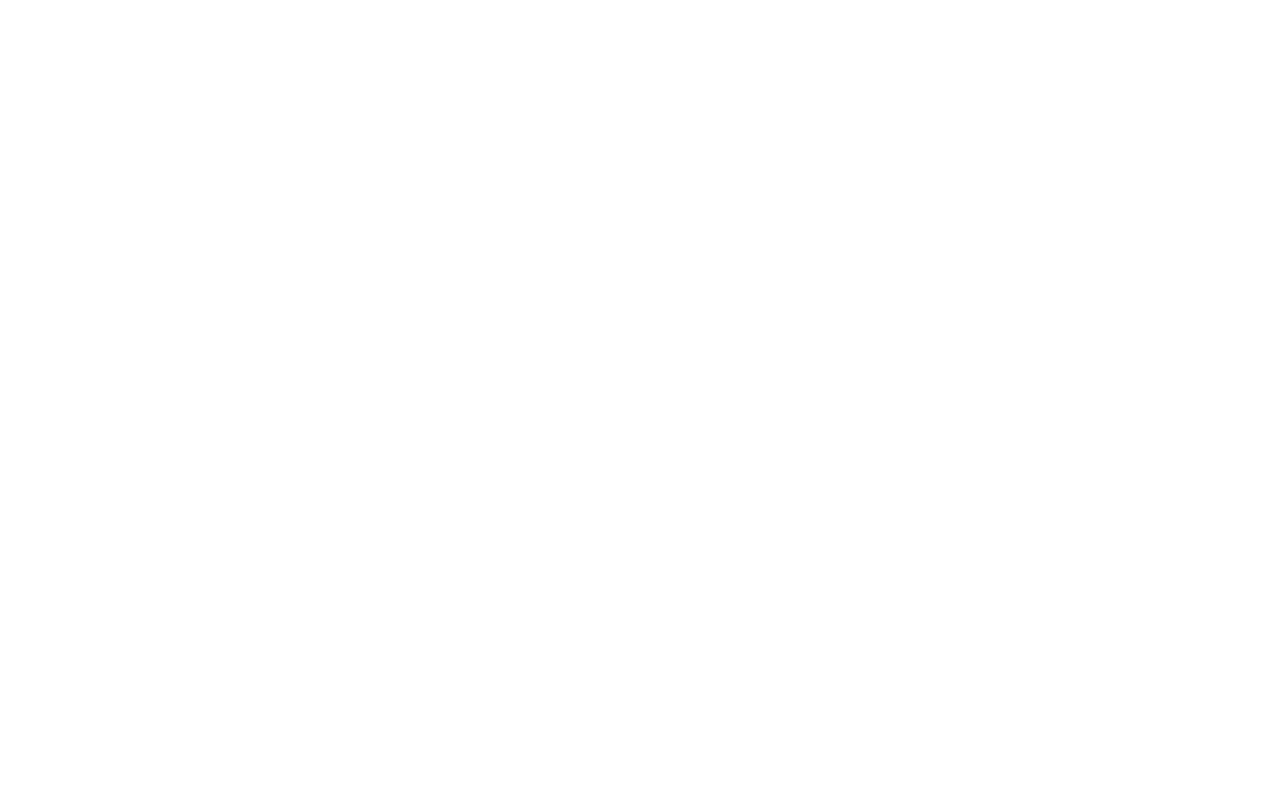
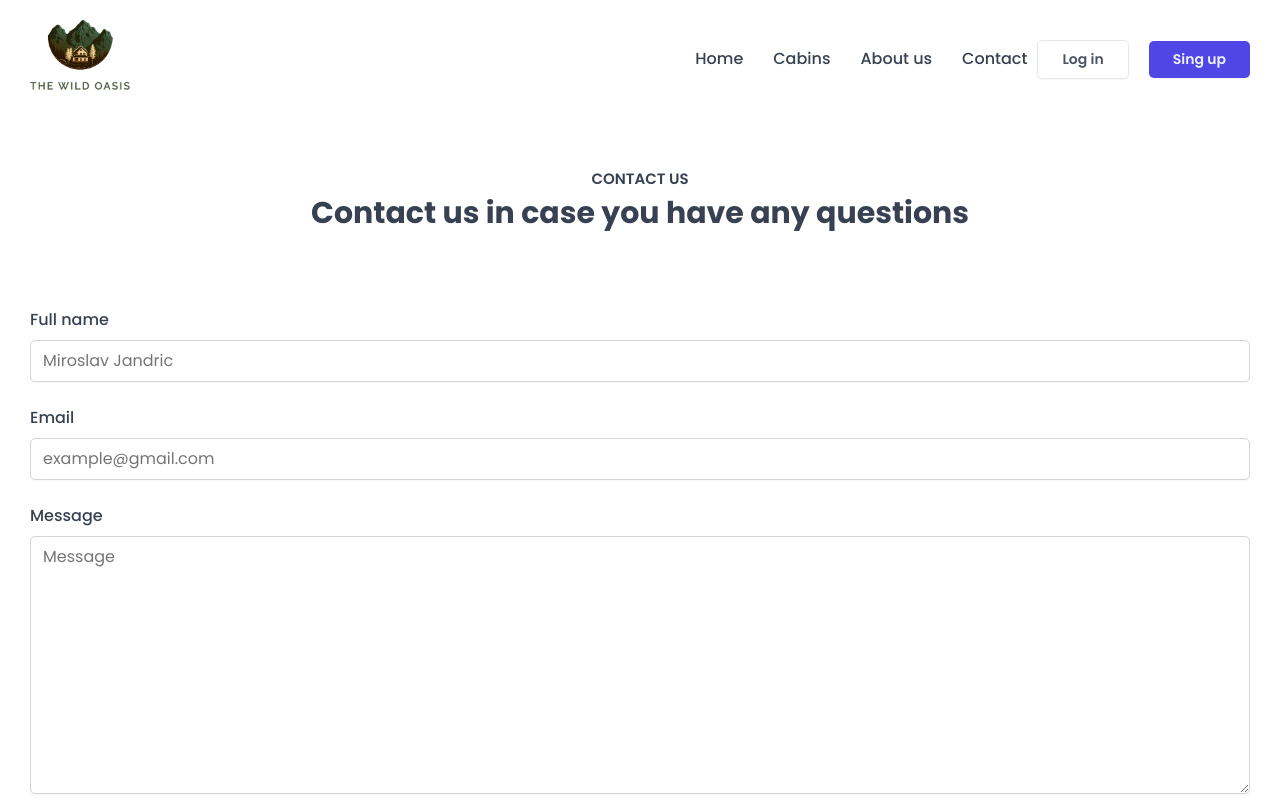
Before and after one commit to Miroslav022/the-wild-oasis-website, a React (Vite) app: page /contact in a window 1280 px wide. Before the commit this address had no page. Shown: the top 800 px of the page. Built offline with nearby package versions, Linux system fonts and the light colour scheme; a web font is replaced by a local one.

Commit message:
Contact page

```diff
--- a/src/App.jsx
+++ b/src/App.jsx
@@ -13,6 +13,7 @@
 import EditUser from "./pages/EditUser";
 import Cabin from "./pages/Cabin";
 import Booking from "./pages/Booking";
+import Contact from "./pages/Contact";
 
 const queryClient = new QueryClient({
   defaultOptions: {
@@ -45,6 +46,7 @@
             <Route path="/cabin/:id" element={<Cabin />} />
             <Route path="/booking/:id" element={<Booking />} />
             <Route path="/edit" element={<EditUser />} />
+            <Route path="/contact" element={<Contact />} />
           </Route>
         </Routes>
       </BrowserRouter>
--- a/src/features/Cabins/CabinOperations.jsx
+++ b/src/features/Cabins/CabinOperations.jsx
@@ -1,28 +1,9 @@
 import TableOperations from "../../ui/TableOperations";
-import Input from "../../ui/Input";
-import Button from "../../ui/Button";
 import Filter from "../../ui/Filter";
-import styled from "styled-components";
-import { useForm } from "react-hook-form";
-import { useSearchParams } from "react-router-dom";
-
-const Flex = styled.div`
-  display: flex;
-  align-items: center;
-  gap: 0.7rem;
-`;
+import SortBy from "../../ui/SortBy";
+import Search from "../../ui/Search";
 
 function CabinOperations() {
-  const { register, handleSubmit } = useForm();
-  const [searchParam, setSearchParam] = useSearchParams();
-
-  function handleSearch(data) {
-    console.log(data);
-    let search = data.search;
-    searchParam.set("search", search);
-    setSearchParam(searchParam);
-  }
-
   const Options = [
     {
       field: "discount",
@@ -33,19 +14,30 @@
       value: "All",
     },
   ];
+  const sortByOptions = [
+    {
+      field: "maxCapacity-desc",
+      value: "Capacity descending",
+    },
+    {
+      field: "maxCapacity-asc",
+      value: "Capacity asc",
+    },
+    {
+      field: "regularPrice-desc",
+      value: "Price descending",
+    },
+    {
+      field: "regularPrice-asc",
+      value: "Price ascending",
+    },
+  ];
+
   return (
     <TableOperations>
       <Filter options={Options} filterField="discount" />
-      <form onSubmit={handleSubmit(handleSearch)}>
-        <Flex>
-          <Input
-            type="search"
-            placeholder="Search..."
-            {...register("search")}
-          />
-          <Button>Search</Button>
-        </Flex>
-      </form>
+      <SortBy options={sortByOptions} />
+      <Search />
     </TableOperations>
   );
 }
--- a/src/features/Cabins/useCabins.js
+++ b/src/features/Cabins/useCabins.js
@@ -17,13 +17,19 @@
     ? undefined
     : searchParams.get("search");
 
+  //sort
+  const sortParam = !searchParams.get("sortBy")
+    ? "created_at-desc"
+    : searchParams.get("sortBy");
+  const [field, direction] = sortParam.split("-");
+  const sort = { field, direction };
   //Pagination
   const currentPage = !searchParams.get("page")
     ? 1
     : Number(searchParams.get("page"));
   const { data: { data: cabins, count } = {}, isLoading } = useQuery({
-    queryKey: ["cabins", currentPage, search, filter],
-    queryFn: () => getAllCabins(currentPage, search, filter),
+    queryKey: ["cabins", currentPage, search, filter, sort],
+    queryFn: () => getAllCabins(currentPage, search, filter, sort),
   });
 
   const pageCount = Math.ceil(count / PAGE_COUNT);
--- /dev/null
+++ b/src/features/Contact/ContactForm.jsx
@@ -0,0 +1,57 @@
+import FormRowVertical from "../../ui/FormRowVertical";
+import Input from "../../ui/Input";
+import Button from "../../ui/Button";
+import Textarea from "../../ui/Textarea";
+import { useForm } from "react-hook-form";
+import { useContact } from "./useContact";
+
+function ContactForm() {
+  const { sendMessage, isLoading } = useContact();
+
+  const { register, handleSubmit, formState, reset } = useForm();
+  const { errors } = formState;
+  function onSubmit(data) {
+    sendMessage(data, { onSuccess: () => reset() });
+  }
+
+  return (
+    <form onSubmit={handleSubmit(onSubmit)}>
+      <FormRowVertical label="Full name" error={errors?.fullName?.message}>
+        <Input
+          type="text"
+          placeholder="Miroslav Jandric"
+          {...register("fullName", {
+            required: "This field is required!",
+          })}
+        />
+      </FormRowVertical>
+      <FormRowVertical label="Email" error={errors?.email?.message}>
+        <Input
+          type="email"
+          placeholder="example@gmail.com"
+          //   id="email"
+          //   name="email"
+          {...register("email", {
+            required: "This field is required",
+          })}
+        />
+      </FormRowVertical>
+      <FormRowVertical label="Message" error={errors?.message?.message}>
+        <Textarea
+          placeholder="Message"
+          rows="10"
+          {...register("message", {
+            required: "This field is required",
+          })}
+        />
+      </FormRowVertical>
+      <FormRowVertical>
+        <Button size="large" disabled={isLoading}>
+          Send message
+        </Button>
+      </FormRowVertical>
+    </form>
+  );
+}
+
+export default ContactForm;
--- /dev/null
+++ b/src/features/Contact/useContact.js
@@ -0,0 +1,15 @@
+import { useMutation } from "@tanstack/react-query";
+import { sendMessage as sendMessageApi } from "../../services/apiContact";
+import toast from "react-hot-toast";
+
+export function useContact() {
+  const { mutate: sendMessage, isLoading } = useMutation({
+    mutationFn: (dataToSend) => sendMessageApi(dataToSend),
+    onSuccess: () => {
+      toast.success("You have successfully sent a message");
+    },
+    onError: (error) => toast.error(error.message),
+  });
+
+  return { sendMessage, isLoading };
+}
--- /dev/null
+++ b/src/pages/Contact.jsx
@@ -0,0 +1,18 @@
+import ContactForm from "../features/Contact/ContactForm";
+import Container from "../ui/Container";
+import Heading from "../ui/Heading";
+import HeadingContainer from "../ui/HeadingContainer";
+
+function Contact() {
+  return (
+    <Container>
+      <HeadingContainer>
+        <Heading as="h3">Contact us</Heading>
+        <Heading as="h2">Contact us in case you have any questions</Heading>
+      </HeadingContainer>
+      <ContactForm />
+    </Container>
+  );
+}
+
+export default Contact;
--- a/src/services/apiCabins.js
+++ b/src/services/apiCabins.js
@@ -1,14 +1,14 @@
 import { PAGE_COUNT } from "../utils/helpers";
 import supabase from "./supabase";
 
-export async function getAllCabins(currentPage, search, filter) {
+export async function getAllCabins(currentPage, search, filter, sort) {
   let query = supabase.from("cabins").select("*", { count: "exact" });
 
   //Search
   if (search) {
     query = query.like("name", `%${search}%`);
   }
-
+  //Filter
   if (filter === "discount") {
     query = query.gt("discount", 0);
   }
@@ -19,12 +19,19 @@
     const to = from + PAGE_COUNT - 1;
     query = query.range(from, to);
   }
+
+  //Sort
+  if (sort.field && sort.direction) {
+    query = query.order(sort.field, {
+      ascending: sort.direction === "asc",
+    });
+  }
   let { data, error, count } = await query;
   // .from("cabins")
   // .select("*")
   // .range(from, to);
   if (error) throw new Error(error.message);
-  console.log(count);
+
   return { data, count };
 }
 
--- /dev/null
+++ b/src/services/apiContact.js
@@ -0,0 +1,10 @@
+import supabase from "./supabase";
+
+export async function sendMessage(DataToSend) {
+  const { data, error } = await supabase
+    .from("contacts")
+    .insert([DataToSend])
+    .select();
+  if (error) throw new Error(error.message);
+  return data;
+}
--- a/src/ui/Filter.jsx
+++ b/src/ui/Filter.jsx
@@ -19,6 +19,7 @@
   /* To give the same height as select */
   padding: 0.44rem 0.8rem;
   transition: all 0.3s;
+  margin-right: 0.8rem;
 
   &:hover:not(:disabled) {
     background-color: var(--color-brand-600);
--- /dev/null
+++ b/src/ui/Search.jsx
@@ -0,0 +1,33 @@
+import { useForm } from "react-hook-form";
+import { useSearchParams } from "react-router-dom";
+import Button from "./Button";
+import Input from "./Input";
+import styled from "styled-components";
+
+const Flex = styled.div`
+  display: flex;
+  align-items: center;
+  gap: 0.7rem;
+`;
+
+function Search() {
+  const { register, handleSubmit } = useForm();
+  const [searchParam, setSearchParam] = useSearchParams();
+
+  function handleSearch(data) {
+    console.log(data);
+    let search = data.search;
+    searchParam.set("search", search);
+    setSearchParam(searchParam);
+  }
+  return (
+    <form onSubmit={handleSubmit(handleSearch)}>
+      <Flex>
+        <Input type="search" placeholder="Search..." {...register("search")} />
+        <Button>Search</Button>
+      </Flex>
+    </form>
+  );
+}
+
+export default Search;
--- /dev/null
+++ b/src/ui/Select.jsx
@@ -0,0 +1,36 @@
+import styled from "styled-components";
+import PropTypes from "prop-types";
+
+const StyledSelect = styled.select`
+  font-size: 1.4rem;
+  padding: 0.8rem 1.2rem;
+  border: 1px solid
+    ${(props) =>
+      props.type === "white"
+        ? "var(--color-grey-100)"
+        : "var(--color-grey-300)"};
+  border-radius: var(--border-radius-sm);
+  background-color: var(--color-grey-0);
+  font-weight: 500;
+  box-shadow: var(--shadow-sm);
+`;
+
+function Select({ options, onChange, value, ...props }) {
+  return (
+    <StyledSelect value={value} onChange={onChange} {...props}>
+      {options.map((option) => (
+        <option key={option.field} value={option.field}>
+          {option.value}
+        </option>
+      ))}
+    </StyledSelect>
+  );
+}
+
+Select.propTypes = {
+  options: PropTypes.array,
+  onChange: PropTypes.func,
+  value: PropTypes.string,
+};
+
+export default Select;
--- /dev/null
+++ b/src/ui/SortBy.jsx
@@ -0,0 +1,25 @@
+import { useSearchParams } from "react-router-dom";
+import Select from "./Select";
+import PropTypes from "prop-types";
+
+function SortBy({ options }) {
+  const [searchParams, setSearchParams] = useSearchParams();
+  const sortBy = searchParams.get("sortBy") || "";
+
+  function onChange(e) {
+    searchParams.set("sortBy", e.target.value);
+    setSearchParams(searchParams);
+  }
+
+  return (
+    <div>
+      <Select options={options} value={sortBy} onChange={onChange} />
+    </div>
+  );
+}
+
+SortBy.propTypes = {
+  options: PropTypes.array,
+};
+
+export default SortBy;
```
